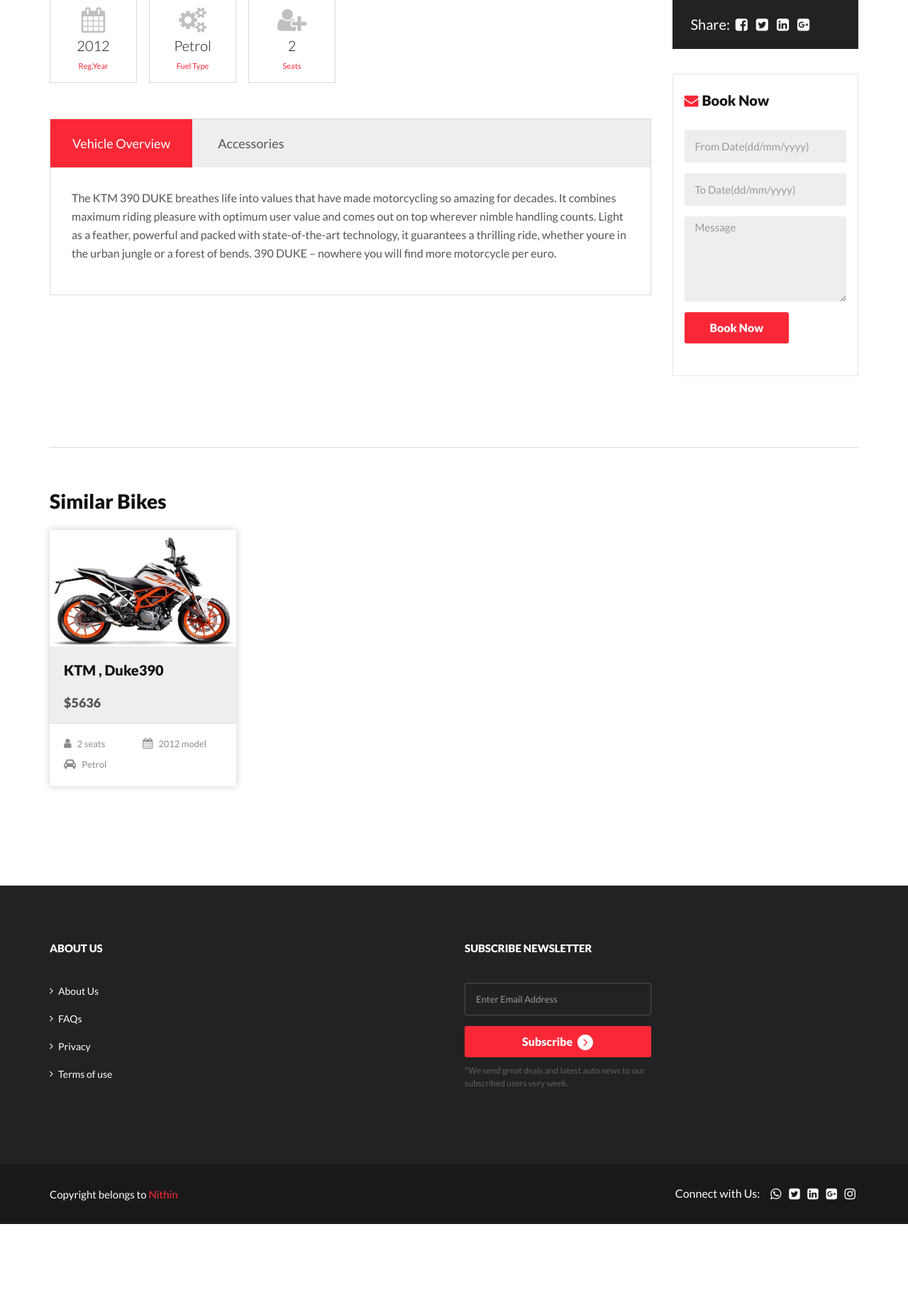
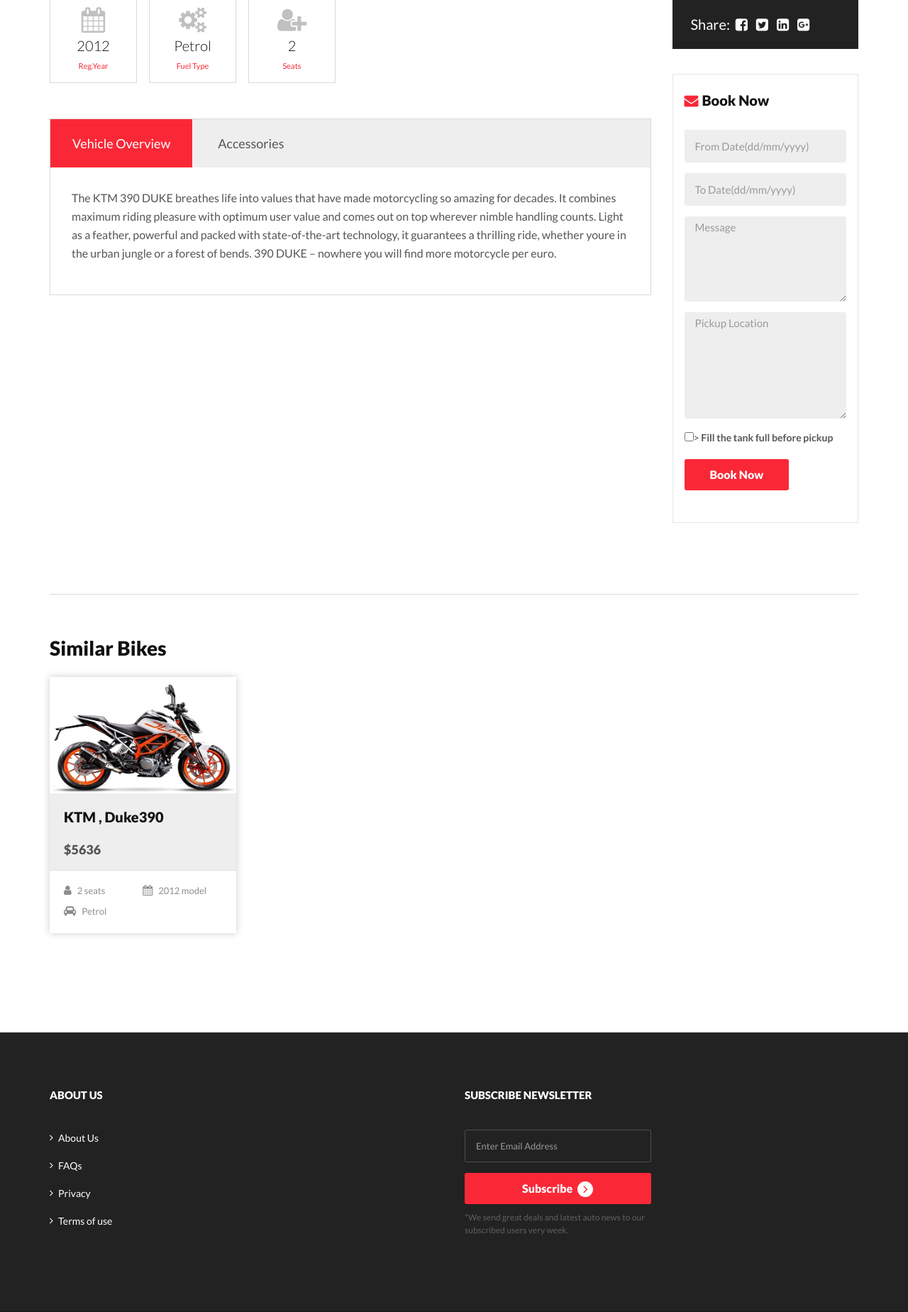
Before and after one commit to nithin-tk/SE-BikeRentalSystem, a PHP site: page /vehical-details.php?vhid=4 in a window 1280 px wide. Shown: the part 641-2490 px from the top of the page at 71% size. Before the commit the page ends 2366 px from the top, so only its background shows below. Run offline with PHP 8.4, Linux system fonts and the light colour scheme; a user stored in the database is signed in; data comes from the database, SQL or seed files in the repository.

Commit message:
adding pickup and filltank option while booking

```diff
--- a/bikerental/vehical-details.php
+++ b/bikerental/vehical-details.php
@@ -7,16 +7,20 @@
 $fromdate=$_POST['fromdate'];
 $todate=$_POST['todate'];
 $message=$_POST['message'];
+$petrol=$_POST['petrol'];
+$pickup=$_POST['pickup'];
 $useremail=$_SESSION['login'];
 $status=0;
 $vhid=$_GET['vhid'];
-$sql="INSERT INTO  tblbooking(userEmail,VehicleId,FromDate,ToDate,message,Status) VALUES(:useremail,:vhid,:fromdate,:todate,:message,:status)";
+$sql="INSERT INTO  tblbooking(userEmail,VehicleId,FromDate,ToDate,message,Status,TankFill,PickUp) VALUES(:useremail,:vhid,:fromdate,:todate,:message,:status,:petrol,:pickup)";
 $query = $dbh->prepare($sql);
 $query->bindParam(':useremail',$useremail,PDO::PARAM_STR);
 $query->bindParam(':vhid',$vhid,PDO::PARAM_STR);
 $query->bindParam(':fromdate',$fromdate,PDO::PARAM_STR);
 $query->bindParam(':todate',$todate,PDO::PARAM_STR);
 $query->bindParam(':message',$message,PDO::PARAM_STR);
+$query->bindParam(':petrol',$petrol,PDO::PARAM_STR);
+$query->bindParam(':pickup',$pickup,PDO::PARAM_STR);
 $query->bindParam(':status',$status,PDO::PARAM_STR);
 $query->execute();
 $lastInsertId = $dbh->lastInsertId();
@@ -280,6 +284,13 @@
             <div class="form-group">
               <textarea rows="4" class="form-control" name="message" placeholder="Message" required></textarea>
             </div>
+            <div class="form-group">
+              <textarea rows="5" class="form-control" name="pickup" placeholder="Pickup Location"></textarea>
+            </div>
+            <div class="form-group">
+              <input type="checkbox" id="petrol-fillup" name="petrol" <?php if (isset($petrol)) echo "checked";?> value="Yes">>
+              <label for="petrol-fillup">Fill the tank full before pickup</label>
+            </div>
           <?php if($_SESSION['login'])
               {?>
               <div class="form-group">
```
